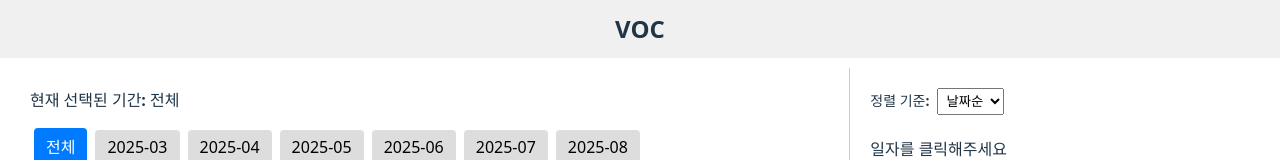
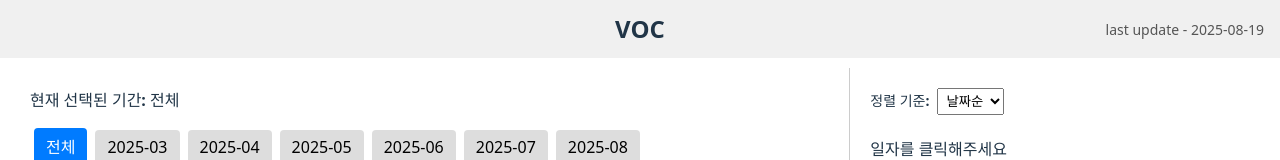
Before and after one commit to Cyrano-teampl100/VOC_visual, a React (Vite) app: page / in a window 1280 px wide. Shown: the top 160 px of the page. Built offline with nearby package versions, Linux system fonts and the light colour scheme.

Commit message:
업데이트 날짜 추가, 타이틀 변경

```diff
--- a/index.html
+++ b/index.html
@@ -4,7 +4,7 @@
     <meta charset="UTF-8" />
     <link rel="icon" type="image/svg+xml" href="/vite.svg" />
     <meta name="viewport" content="width=device-width, initial-scale=1.0" />
-    <title>Teampl100 VOC Visual Test (madeby-Cyrano)</title>
+    <title>Teampl100 VOC (madeby-Cyrano)</title>
   </head>
   <body>
     <div id="root"></div>
--- a/src/App.tsx
+++ b/src/App.tsx
@@ -6,9 +6,32 @@ function App() {
   return (
     <BrowserRouter>
       <div style={{ height: "100vh", display: "flex", flexDirection: "column" }}>
-        <header style={{ padding: 16, backgroundColor: "#f0f0f0", textAlign: "center" }}>
+        <header
+          style={{
+            padding: 16,
+            backgroundColor: "#f0f0f0",
+            display: "flex",
+            alignItems: "center",
+            justifyContent: "center",
+            position: "relative",
+          }}
+        >
+          {/* 가운데 타이틀 */}
           <h1 style={{ margin: 0, fontSize: 24, fontWeight: "bold" }}>VOC</h1>
+
+          {/* 오른쪽 구석 날짜 */}
+          <span
+            style={{
+              position: "absolute",
+              right: 16,
+              fontSize: 14,
+              color: "#555",
+            }}
+          >
+            last update - 2025-08-19
+          </span>
         </header>
+
 
         <main
           style={{
```
